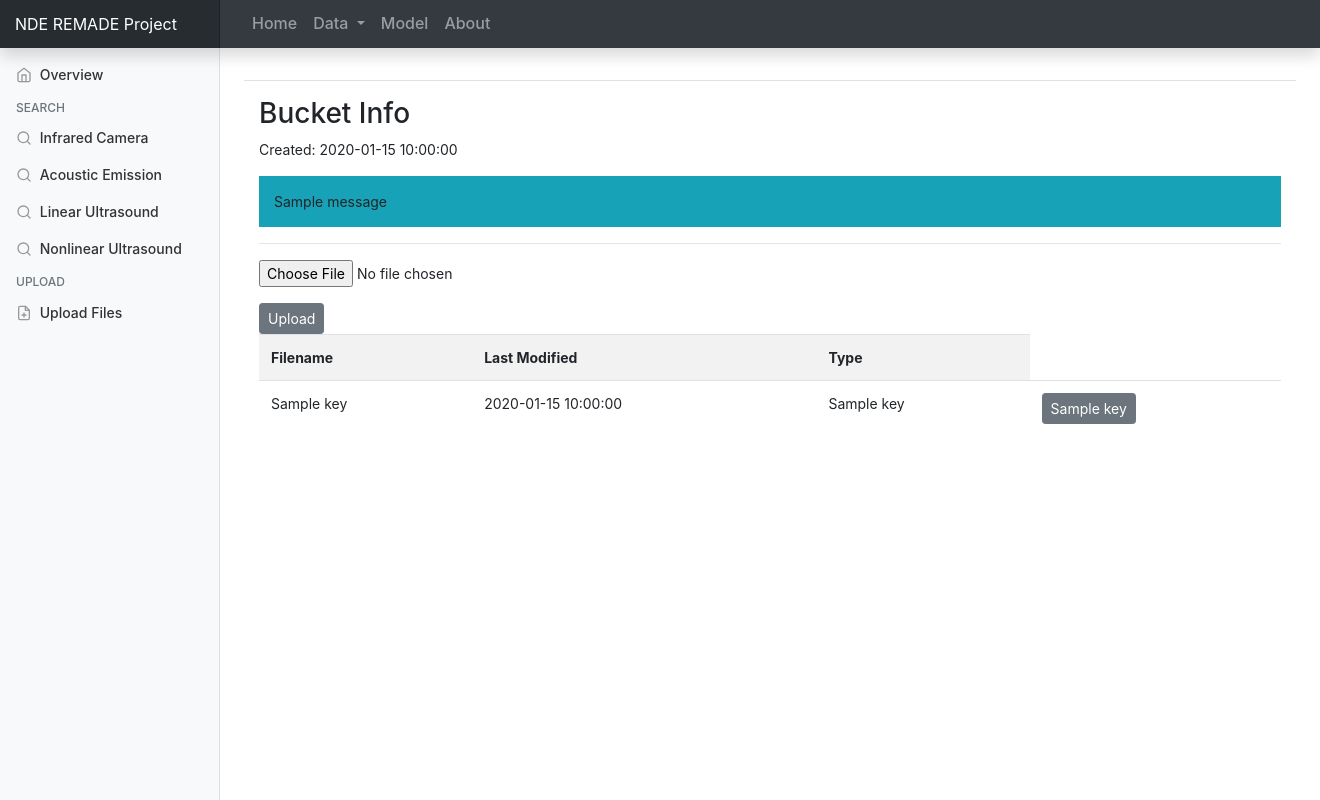
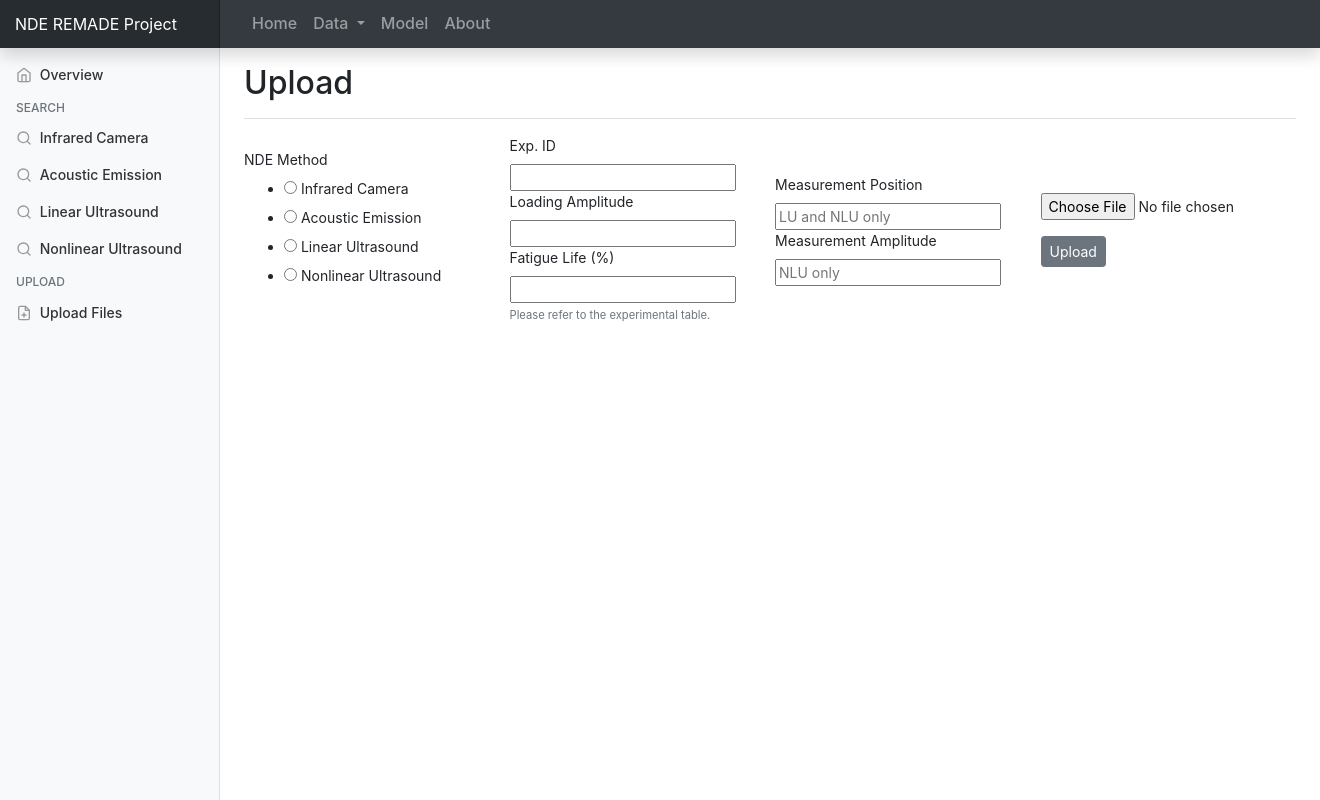
Before and after one commit to mhhsu2/remade-web-app, a Flask app: template templates/files.html in a window 1320 px wide; the page is wider, and only the part inside the window is pictured. Run offline with Flask 2, Linux system fonts and the light colour scheme; tables that the repository leaves empty or names only in its code hold one stand-in row (values such as "Sample post"); the template is opened without the code that fills it: values that come from a table or form of the project are taken from there, most other values are stand-ins (such as "Sample title", 1, 10 or a date in 2020); one stand-in notice (Sample message) is shown; some libraries are stand-ins or nearby versions.

Commit message:
Add upload forms.

```diff
--- a/app.py
+++ b/app.py
@@ -2,8 +2,10 @@ import pandas as pd
 from flask import Flask, redirect, render_template, request, session, url_for, flash, Response
 
 from db import Database
-from forms import IrAndAeForm, LuForm, NluForm
+from forms import IrAndAeForm, LuForm, NluForm, UploadForm
 from figure import plot_ir, plot_ae, plot_lu, plot_nlu
+
+from utils import naming_file
 
 import boto3
 
@@ -172,24 +174,36 @@ def after_request(response):
 	response.headers["Cache-Control"] = "no-store"
 	return response
 
-@app.route('/files')
+@app.route('/files', methods=['GET', 'POST'])
 def files():
     s3_resource = boto3.resource('s3')
     my_bucket = s3_resource.Bucket('remade-nde')
     summaries = my_bucket.objects.all()
 
-    return render_template('files.html', my_bucket=my_bucket, files=summaries)
+    form = UploadForm()
 
-@app.route('/upload', methods=['POST'])
-def upload():
-    file = request.files['file']
+    if form.is_submitted():
+        info = {'nde': form.nde.data, 'exp_id': form.exp_id.data,
+                'loading_amp': form.loading_amp.data, 'percent_fatigue_life': form.percent_fatigue_life.data,
+                'nlu_amp': form.nlu_amp.data, 'position': form.position.data}
 
-    s3_resource = boto3.resource('s3')
-    my_bucket = s3_resource.Bucket('remade-nde')
-    my_bucket.Object('test').put(Body=file)
+        filename = naming_file(info)
 
-    flash('File uploaded successfully')
-    return redirect(url_for('files'))
+        file = request.files['file']
+        s3_resource = boto3.resource('s3')
+        my_bucket = s3_resource.Bucket('remade-nde')
+        my_bucket.Object(filename).put(Body=file)
+        data = my_bucket.Object(filename).get()['Body']
+        df = pd.read_csv(data)
+
+
+        print(df)
+
+        flash('File uploaded successfully')
+        return redirect(url_for('files'))
+
+    return render_template('files.html', my_bucket=my_bucket, files=summaries, form=form)
+
 
 @app.route('/download', methods=['POST'])
 def download():
--- a/forms.py
+++ b/forms.py
@@ -1,5 +1,5 @@
 from flask_wtf import FlaskForm
-from wtforms import StringField, SelectMultipleField, SubmitField, widgets
+from wtforms import StringField, SelectMultipleField, RadioField,SubmitField, FileField,widgets
 
 # Create MultiCheckboxField
 class MultiCheckboxField(SelectMultipleField):
@@ -29,3 +29,11 @@ class NluForm(FlaskForm):
     min_percent_fatigue_life = StringField('Mininum Fatigue Life (%)', default='0')
     max_percent_fatigue_life = StringField('Maximum Fatigue Life (%)', default='100')
     submit = SubmitField('Submit')
+
+class UploadForm(FlaskForm):
+    nde = RadioField('NDE Method', choices=[('ir', 'Infrared Camera'), ('ae', 'Acoustic Emission'), ('lu', 'Linear Ultrasound'), ('nlu', 'Nonlinear Ultrasound')])
+    exp_id = StringField('Exp. ID')
+    loading_amp = StringField('Loading Amplitude')
+    percent_fatigue_life = StringField('Fatigue Life (%)')
+    nlu_amp = StringField('Measurement Amplitude')
+    position = StringField('Measurement Position')
--- a/templates/files.html
+++ b/templates/files.html
@@ -1,55 +1,57 @@
 {% extends "base.html" %}
 
 {% block title %}
-    File list
+    Upload-NDE REMADE
 {% endblock title %}
 
+{% block section_title %}
+    Upload
+{% endblock section_title %}
+
+{% block description %}
+
+{% endblock description %}
+
+
 {% block content %}
-  <div class="container">
-    <div class="col-12-xs">
-      <h3>Bucket Info</h3>
-      <p>Created: {{ my_bucket.creation_date  }}</p>
 
-      {% with messages = get_flashed_messages() %}
-        {% if messages %}
-          <p class="bg-info" style="padding: 15px;">
-          {% for message in messages %}
-            {{ message }}<br>
-          {% endfor %}
-          </p>
-        {% endif %}
-      {% endwith %}
+  {% block form %}
 
-      <hr>
 
-      <form class="upload-form" action="{{ url_for('upload') }}" method="POST" enctype="multipart/form-data">
-        <p><input type="file"  name="file"></p>
-        <button type="submit" class="btn btn-secondary btn-sm">Upload</button>
-      </form>
+  <form class="upload-form" action="" method="POST" enctype="multipart/form-data" >
+      {{ form.hidden_tag() }}
 
-      <table class="table table-striped">
-        <tr>
-          <th>Filename</th>
-          <th>Last Modified</th>
-          <th>Type</th>
-        </tr>
-        {% for f in files %}
-        <tr>
+      <div class="form-row form-group align-items-center ">
 
-          <td>{{ f.key }}</td>
-          <td>{{ f.last_modified  }}</td>
-          <td>{{ f.key }}</td>
+          <div class="col-md-3">
+              {{ form.nde.label }} {{ form.nde() }}
+          </div>
 
-          <td class="td-buttons">
-            <form class="download-form" action="{{ url_for('download') }}" method="POST">
-              <input type="hidden" name="key" value="{{ f.key }}">
-              <button type="submit" class="btn btn-secondary btn-sm">{{ f.key }}</button>
-            </form>
-          </td>
+          <div class="col-md-3">
+              {{ form.exp_id.label }} <br> {{ form.exp_id() }}
 
-        </tr>
-        {% endfor %}
-      </table>
-    </div>
-  </div>
+              {{ form.loading_amp.label }} <br> {{ form.loading_amp() }} <br>
+
+              {{ form.percent_fatigue_life.label }} <br> {{ form.percent_fatigue_life() }}
+              <small class="form-text text-muted">Please refer to the experimental table. </small>
+
+          </div>
+
+          <div class="col-md-3">
+            {{ form.position.label }} <br> {{ form.position(placeholder="LU and NLU only")  }} <br>
+
+            {{ form.nlu_amp.label }} <br> {{ form.nlu_amp(placeholder="NLU only") }}
+          </div>
+
+          <div class="col-md-3">
+              <p><input type="file"  name="file"></p>
+              <button type="submit" class="btn btn-secondary btn-sm">Upload</button>
+          </div>
+
+      </div>
+
+  </form>
+  {% endblock %}
+
+
 {% endblock %}
```
Also changed, not shown: templates/test.html (added, +47 -0 lines), utils.py (added, +14 -0 lines).
